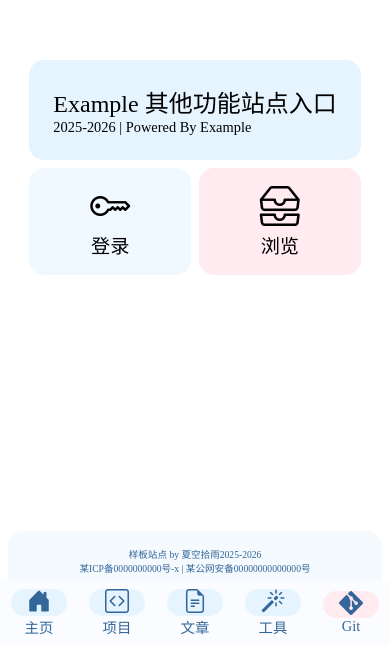
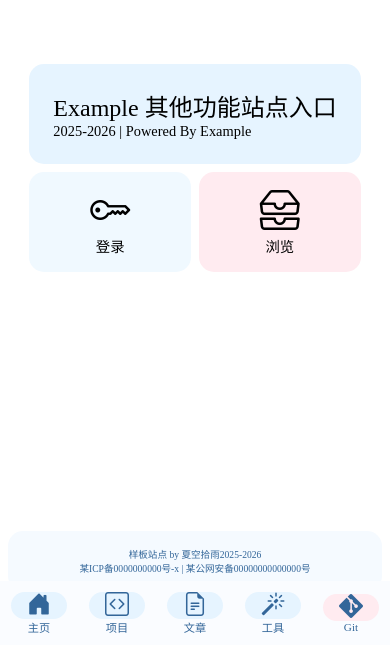
Before and after one commit to xksyu2021/xksyuWebsite, a Vue app: page /git in a window 390 px wide. Shown: the part 199-862 px from the top of the page. Built offline with nearby package versions, Linux system fonts and the light colour scheme.

Commit message:
media css debug 02

```diff
--- a/src/assets/components/Bar.vue
+++ b/src/assets/components/Bar.vue
@@ -99,7 +99,7 @@
       font-size: 0.9rem;
     }
     nav .list .name{
-      font-size: 0.9rem;
+      font-size: 0.7rem;
     }
     nav img{
       display: none;
--- a/src/views/Git.vue
+++ b/src/views/Git.vue
@@ -111,7 +111,7 @@
   }
   .card {
     padding: 1rem;
-    font-size: 1.2rem;
+    font-size: 0.9rem;
     flex: 1;
   }
 }
```
